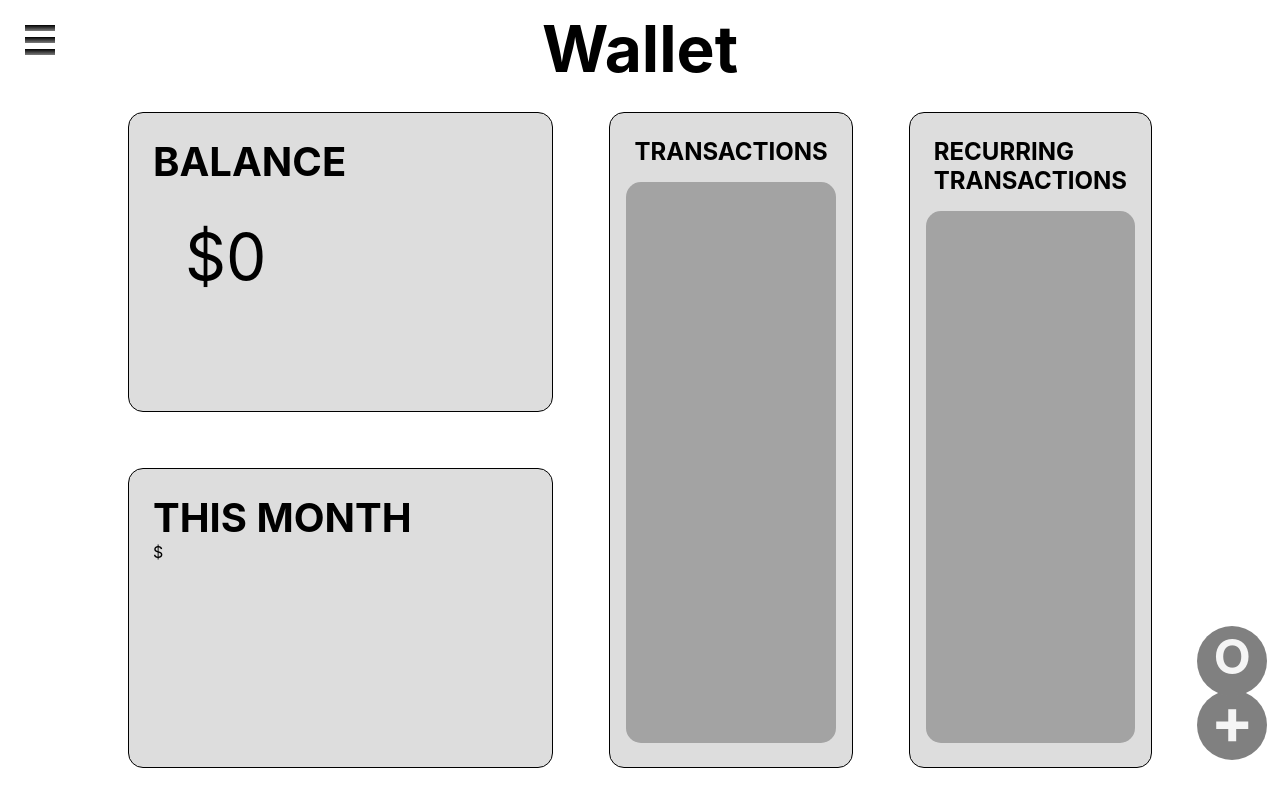
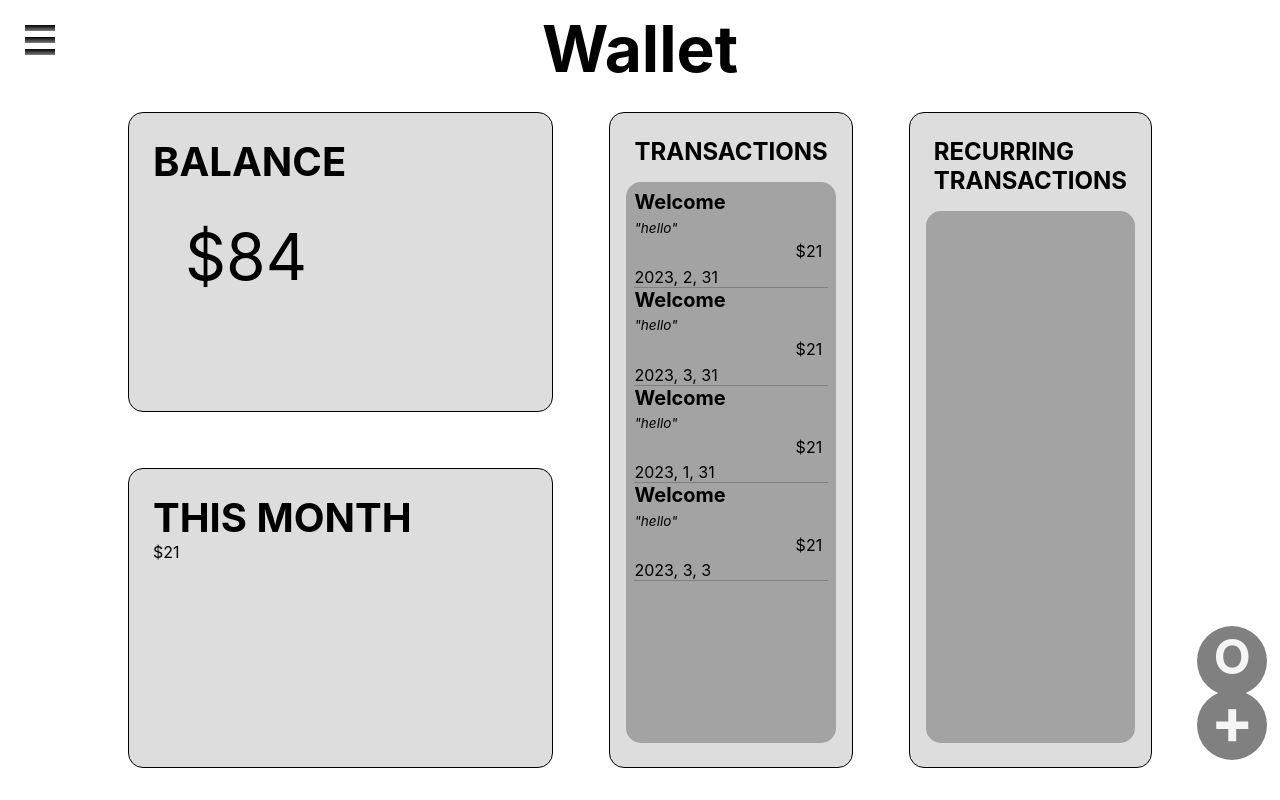
Before and after one commit to rodilool/wallet-aoo, a React (Create React App) app: page / in a window 1280 px wide. Built offline with nearby package versions, Linux system fonts and the light colour scheme.

Commit message:
changed the way that the balance works and made the 'this month balance' work

```diff
--- a/src/Components/Home/Home.js
+++ b/src/Components/Home/Home.js
@@ -7,44 +7,53 @@ export default class Home extends Component {
     constructor(props) {
         super(props);
         this.state = {
-            expenses: [],
+            expenses: [{id: 13123, description: 'hello', title: 'Welcome', ammount: '21', year: 2023, month: 3, day: 3},
+                {id: 2123, description: 'hello', title: 'Welcome', ammount: '21', year: 2023, month: 1, day: 31},
+                {id: 3123, description: 'hello', title: 'Welcome', ammount: '21', year: 2023, month: 3, day: 31},
+                {id: 44312, description: 'hello', title: 'Welcome', ammount: '21', year: 2023, month: 2, day: 31},
+            ],
             balance: 0,
             monthlyBalance: 0,
             recurring: []
         }
     }
-// export default function Home() {
-//     const [ expense, setExpenses ] = useState([{id: 1, description: 'Hello', title: 'Groceries', ammount: 20}]);
-//     const [ payment, setPayments ] = useState([{id: 1, description: 'Hello', title: 'Groceries', ammount: 20}]);
-//     const [ balance, setBalance ] = useState(0)
-    componentDidMount() {
-        const dateNow = new Date()
-        console.log(dateNow.getDate())
-        if (parseInt(dateNow.getDate()) === 1) {
-            localStorage.setItem('monthlyBalance', JSON.stringify(0))
+
+
+
+    getThisMonths = () => {
+            let date = new Date();
+            const month = date.getMonth();
+            const year = date.getFullYear();
+            let arr = []
+            this.state.expenses.map(expense => {
+                if(expense.month === month && expense.year === year) {
+                    arr.push(expense)
+                } else {
+                    arr.slice(arr.indexOf(expense))
+                }
+            })
+            console.log(arr)
+            let total = 0.0;
+            arr.map(expense => {
+                total = total + parseFloat(expense.ammount)
+            })
+            return total
         }
 
-    }
-    addBalance = (num) => {
-        this.setState(prevstate => ({ balance: parseFloat(prevstate.balance) + parseFloat(num)}))
-    };
-    removeBalance = (num) => {
-        this.setState(prevstate => ({ balance: parseFloat(prevstate.balance) - parseFloat(num)}))
-    };
-    addMonthlyBalance = (num) => {
-        this.setState(prevstate => ({ monthlyBalance: parseFloat(prevstate.monthlyBalance) + parseFloat(num)}))
-    };
-    removeMonthlyBalance = (num) => {
-        this.setState(prevstate => ({ monthlyBalance: parseFloat(prevstate.monthlyBalance) - parseFloat(num)}))
-    };
-    localStorageMonthlyBalance = (num) => {
-        let prevNumber = JSON.parse(localStorage.getItem('monthlyBalance'))
-        let total = parseFloat(prevNumber) + parseFloat(num)
-        localStorage.setItem('monthlyBalance', JSON.stringify(total))
-    }
-    addTransaction = (ids, titles, descriptions, ammounts, times) => {
+        balance() {
+            let total = 0.0;
+            this.state.expenses.map(expense => {
+                total = total + parseFloat(expense.ammount)
+            })
+            return total
+        }
+// ........................................................under, working on
+
+// .......................................................................above, working on
+
+    addTransaction = (ids, titles, descriptions, ammounts, years, months, days) => {
         this.setState({
-            expenses: [...this.state.expenses, {id: ids, description: descriptions, title: titles, ammount: ammounts, time: times}]
+            expenses: [...this.state.expenses, {id: ids, description: descriptions, title: titles, ammount: ammounts, year: years, month: months, day: days}]
         })
     }
 
@@ -69,7 +78,7 @@ export default class Home extends Component {
                     <div className="balance-widget">
                         <h2>BALANCE</h2>
                         <div className="balance">
-                            <p>${this.state.balance}</p>
+                            <p>${this.balance()}</p>
                         </div>
                     </div>
 
@@ -83,7 +92,7 @@ export default class Home extends Component {
                                     <h3 className="transaction-title">{expense.title}</h3>
                                     <p className="transaction-description">"{expense.description}"</p>
                                     <p className="transaction-ammount">${expense.ammount}</p>
-                                    <p>{expense.time}</p>
+                                    <p>{expense.year}, {expense.month}, {expense.day}</p>
                                 </div>
                             )
                         })}
@@ -109,7 +118,7 @@ export default class Home extends Component {
 
                     <div className="stats">
                         <h2>THIS MONTH</h2>
-                        {<p> ${ /*localStorage.getItem('monthlyBalance') === null ? 0 : */ JSON.parse(localStorage.getItem('monthlyBalance'))}</p>}
+                        {<p> ${this.getThisMonths()}</p>}
                     </div>
                     </div>
                 <div className="button-transaction">
@@ -122,10 +131,8 @@ export default class Home extends Component {
                     addBalance={this.addBalance}
                     addTransaction={this.addTransaction}
                     removeBalance={this.removeBalance}
-                    addMonthlyBalance={this.addMonthlyBalance}
-                    removeMonthlyBalance={this.removeMonthlyBalance}
-                    localStorageMonthlyBalance={this.localStorageMonthlyBalance}
-                    stateMonthlyBalance = {this.state.monthlyBalance}
+                    getThisMonths={this.getThisMonths}
+                    balance={this.balance}
                 />
                 <Add_Recurring
                     addRecurringTransactions={this.addRecurringTransactions}
--- a/src/Features/Add-Transaction/Add-Transaction.js
+++ b/src/Features/Add-Transaction/Add-Transaction.js
@@ -10,9 +10,10 @@ class Add_Transaction extends React.Component{
         this.addBalance = this.props.addBalance;
         this.addTransaction = this.props.addTransaction;
         this.removeBalance = this.props.removeBalance;
-        this.addMonthlyBalance = this.props.addMonthlyBalance;
-        this.removeMonthlyBalance = this.props.removeMonthlyBalance;
-        this.localStorageMonthlyBalance = this.props.localStorageMonthlyBalance;
+
+        this.getThisMonths = this.props.getThisMonths;
+        this.balance = this.props.balance;
+
         this.state = {
             active: 'first'
         }
@@ -22,31 +23,40 @@ class Add_Transaction extends React.Component{
     onSubmitGain = (event) => {
         event.preventDefault()
         let date = new Date();
+
         this.title = event.target.title.value
         this.description = event.target.description.value
         this.ammount = event.target.ammount.value
-        this.time = date.toUTCString()
         this.id = Math.random() * 1000000
-        this.addBalance(this.ammount)
-        this.addMonthlyBalance(this.ammount)
-        this.addTransaction(this.id, this.title, this.description, this.ammount, this.time)
-        this.localStorageMonthlyBalance(this.ammount)
+
+        this.year = date.getFullYear()
+        this.month = date.getMonth()
+        this.day = date.getDate()
+
+        this.addTransaction(this.id, this.title, this.description, this.ammount, this.year, this.month, this.day)
+
         event.target.title.value = ''
         event.target.description.value = ''
         event.target.ammount.value = ''
     };
 
+
+
     onSubmitSpent = (event) => {
         event.preventDefault()
         let date = new Date();
+
         this.title = event.target.title.value
         this.description = event.target.description.value
         this.negativeAmmount = event.target.ammount.value
-        this.time = date.toUTCString()
-        this.removeBalance(this.negativeAmmount)
         this.id = Math.random() * 1000000
-        this.addTransaction(this.id, this.title, this.description, -this.negativeAmmount, this.time)
-        this.removeMonthlyBalance(this.negativeAmmount)
+
+        this.year = date.getFullYear()
+        this.month = date.getMonth()
+        this.day = date.getDate()
+
+        this.addTransaction(this.id, this.title, this.description, -this.negativeAmmount, this.year, this.month, this.day)
+
         event.target.title.value = ''
         event.target.description.value = ''
         event.target.ammount.value = ''
```
